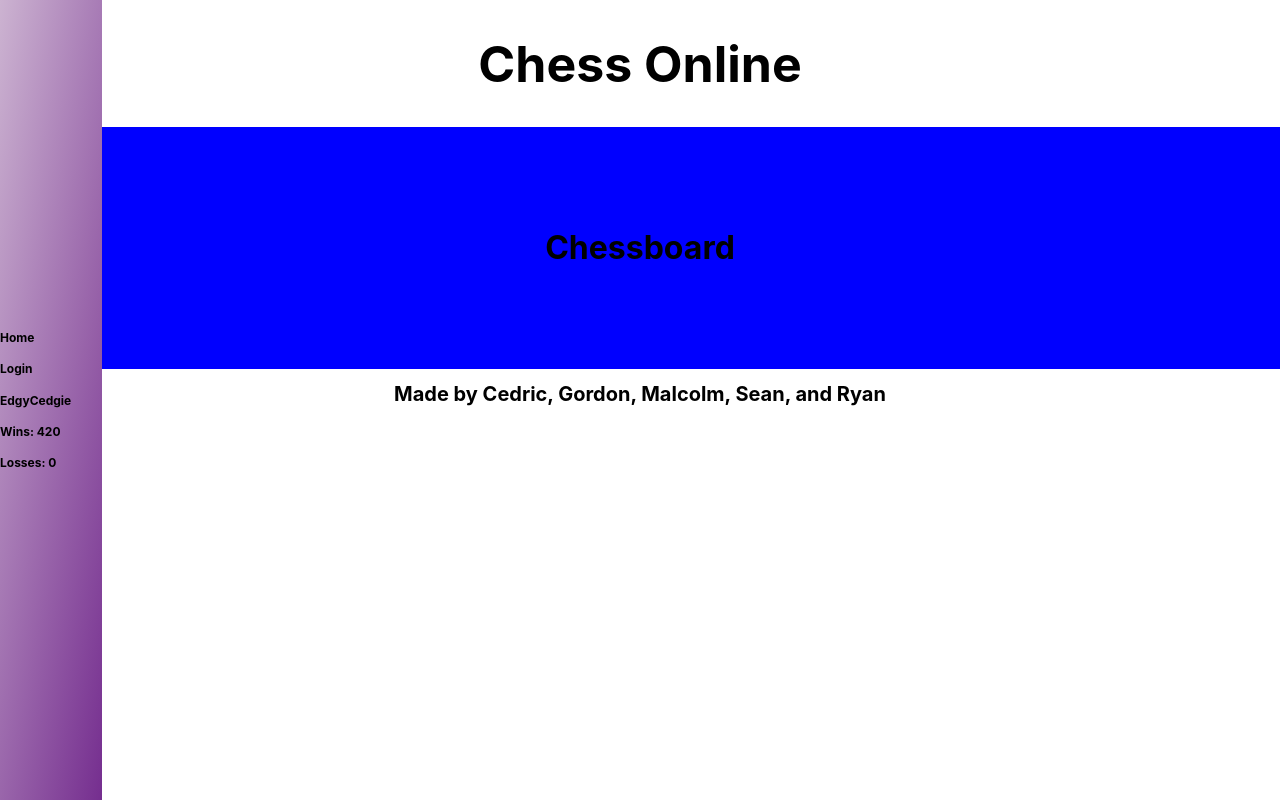
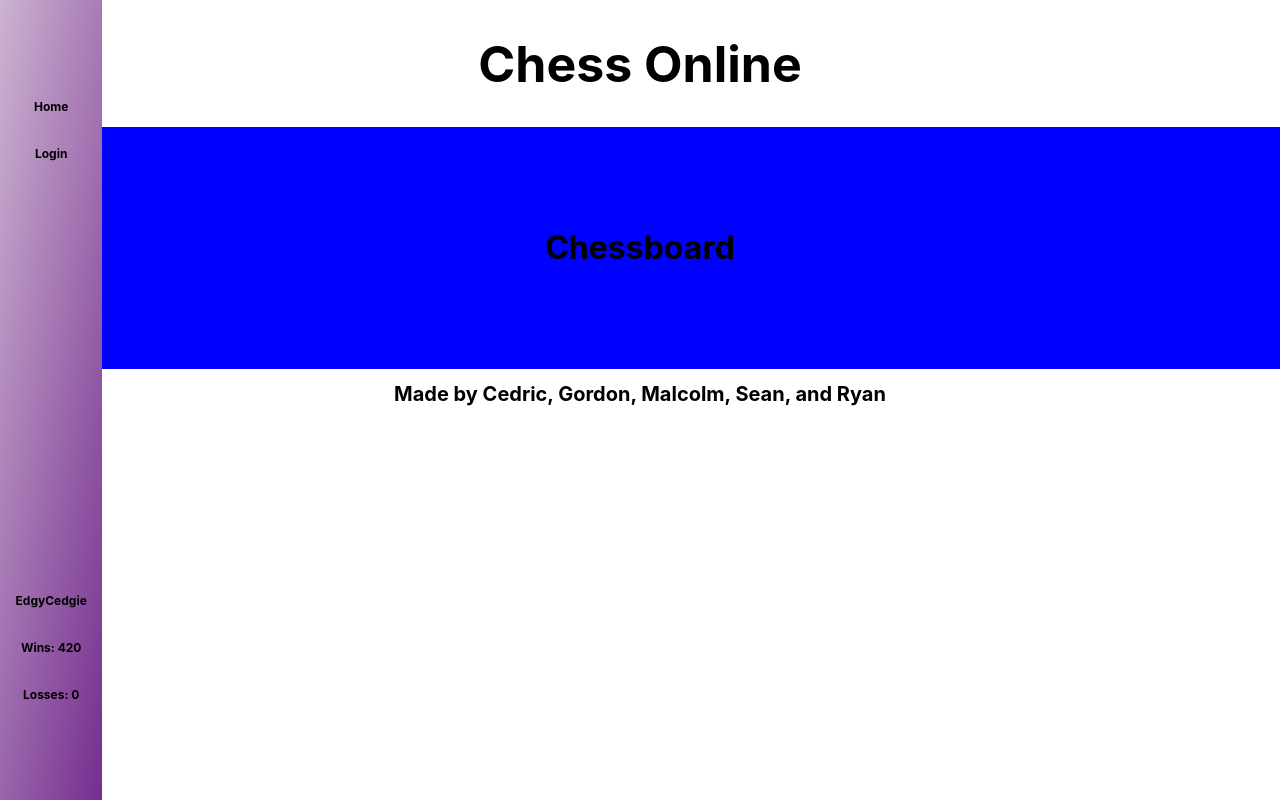
Before and after one commit to ryanmckim/Online-Chess, a React (Create React App) app in the folder client/: page / in a window 1280 px wide. Built offline with nearby package versions, Linux system fonts and the light colour scheme.

Commit message:
Fixed css a bit

```diff
--- a/client/src/App.css
+++ b/client/src/App.css
@@ -19,18 +19,17 @@
   background: linear-gradient(100deg, #CCB3D1, #752e8f);
 }
 
-.buttons {
+.sidebar-item {
   display: flex;
   flex-direction: column;
-}
-
-.account {
-  display: flex;
-  flex-direction: column;
+  justify-content: center;
+  align-items: center;
+  margin: 25vh 0;
 }
 
 .sidebar-header {
   font-size: 12px;
+  margin: 2vh 0;
 }
 
 .app {
```
